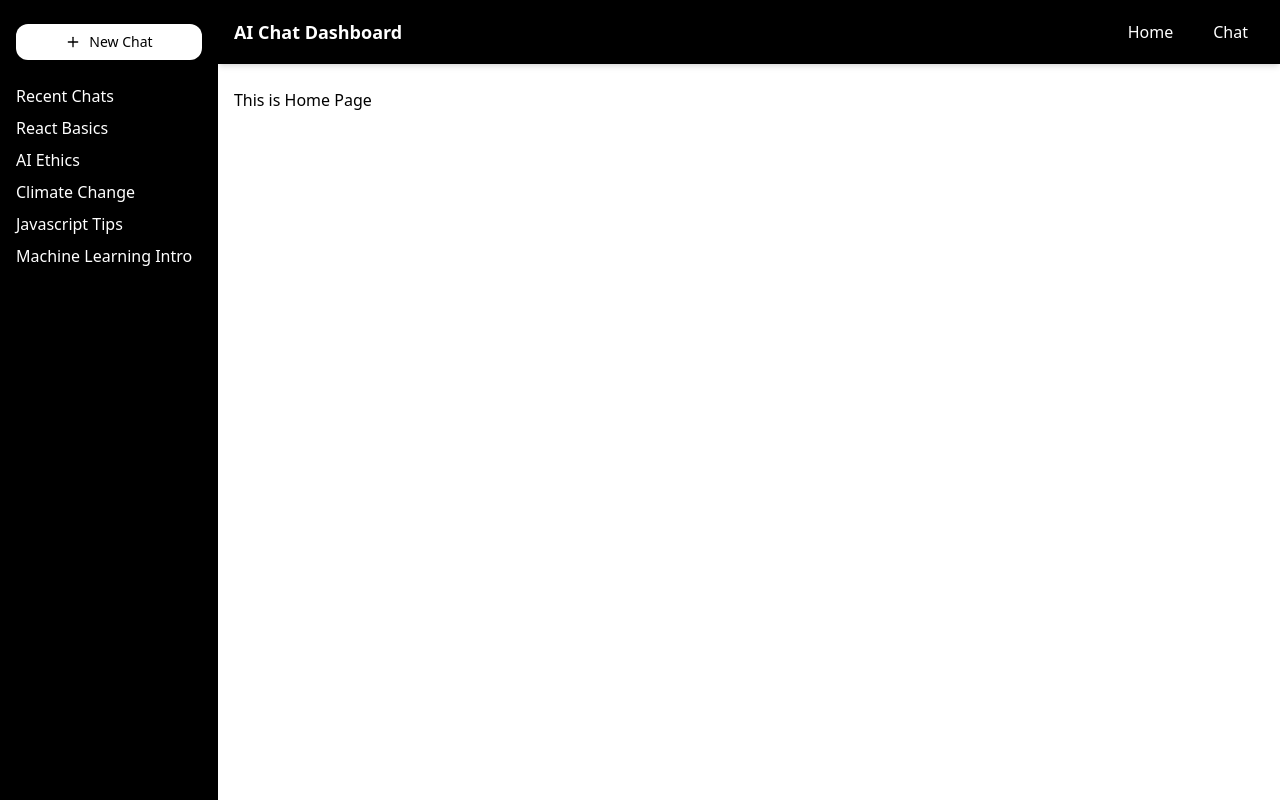
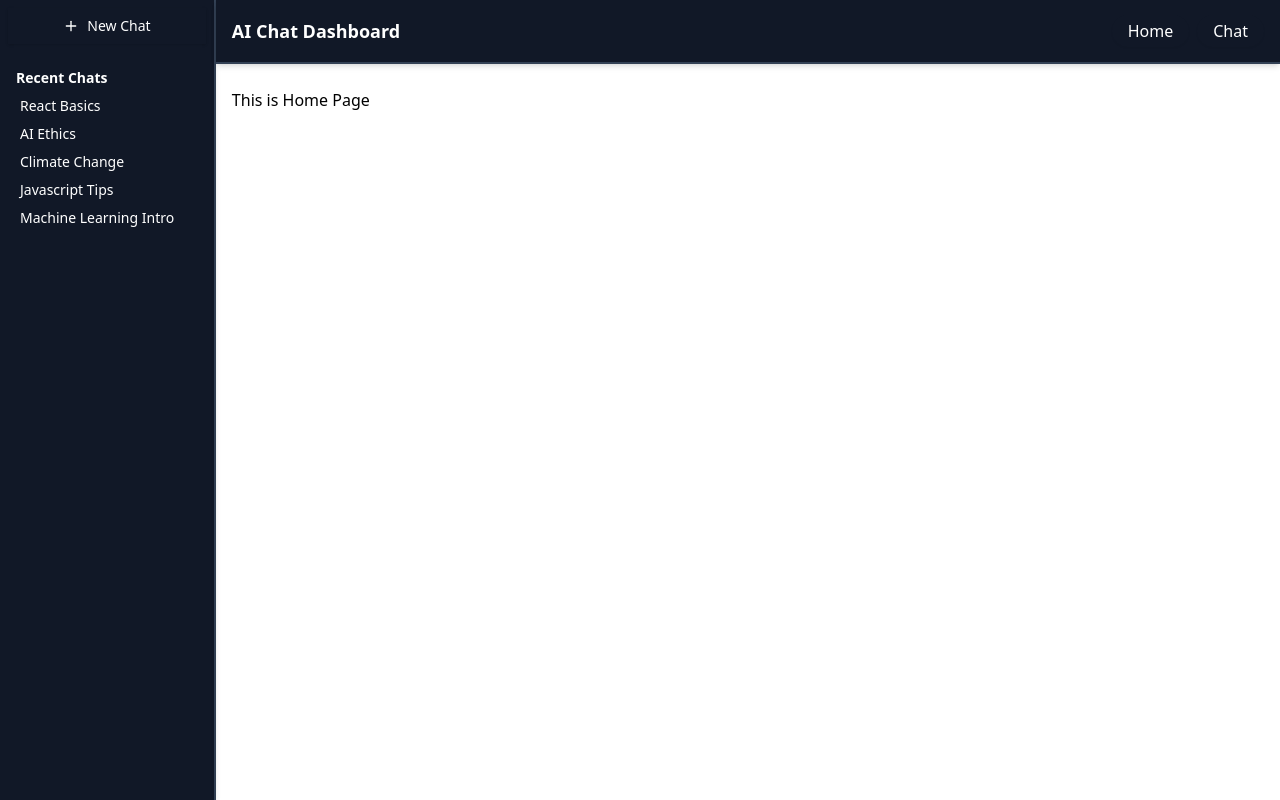
Before and after one commit to faradisyulianto20/deepseek-chat, a React (Vite) app: page / in a window 1280 px wide. Built offline with nearby package versions, Linux system fonts and the light colour scheme.

Commit message:
feat: add Dialog Thread

```diff
--- a/src/components/ChatSidebar.tsx
+++ b/src/components/ChatSidebar.tsx
@@ -2,7 +2,7 @@ import { useState } from "react";
 
 import { Link, Outlet } from 'react-router-dom'
 
-import { Dialog, DialogContent, DialogHeader, DialogTitle } from "./ui/dialog"
+import { Dialog, DialogContent, DialogHeader, DialogTitle, DialogFooter } from "./ui/dialog"
 import { Label } from './ui/label';
 import { Input } from './ui/input';
 import { Button } from "./ui/button";
@@ -12,35 +12,44 @@ import { Plus } from 'lucide-react'
 const ChatSidebar = () => {
 
     const [dialogIsOpen, setDialogIsOpen] = useState(false)
+    const [textInput, setTextInput]= useState("")
 
     return (
         <>
             <Dialog open={dialogIsOpen} onOpenChange={setDialogIsOpen} >
-                <DialogContent className="bg-white rounded-lg">
+                <DialogContent className="bg-gray-900 rounded-lg text-white">
                     <DialogHeader>
                         <DialogTitle>Create new thread</DialogTitle>
                         <div className="space-y-1">
                             <Label htmlFor='thread-title'>Thread title</Label>
-                            <Input id="thread-title"/>
+                            <Input id="thread-title" value={textInput} onChange={(e) => {
+                                setTextInput(e.target.value);
+                            }}
+                            placeholder="Your new thread title"/>
                         </div>
+                        <DialogFooter>
+                            <Button variant={"secondary"} onClick={() => setDialogIsOpen(false) }>Cancel</Button>
+                            <Button>Create Thread</Button>
+                        </DialogFooter>
                     </DialogHeader>
                 </DialogContent>
             </Dialog>
             <div className="flex">
-                <aside className="w-64 h-screen bg-black flex flex-col text-white py-6 px-4">
-                    <div className="flex items-center pb-6">
-                        <Button onClick={() => setDialogIsOpen(true)} className="bg-white text-black hover:bg-gray-300 rounded-xl w-full">
+                <aside className="w-64 h-screen bg-gray-900 flex flex-col text-white py-2 px-2 shadow-md space-y-6 border-r-2 border-r-slate-700">
+                    <Button onClick={() => setDialogIsOpen(true)} className=" hover:bg-gray-800 rounded-lg w-full">
                         <Plus size={16} />
                         New Chat
                     </Button>
-                    </div>
-                    <div className="flex flex-col space-y-2">
-                        <Link to=''>Recent Chats</Link>
+                    <div className="flex flex-col space-y-2 px-2 text-sm">
+                        <Link to='' className="font-bold">Recent Chats</Link>
+                        <div className="px-1 flex flex-col space-y-2">
                             <Link to=''>React Basics</Link>
                             <Link to=''>AI Ethics</Link>
                             <Link to=''>Climate Change</Link>
                             <Link to=''>Javascript Tips</Link>
                             <Link to=''>Machine Learning Intro</Link>
+                        </div>
+
                     </div>
                     {/* <h2 className="text-xl font-bold p-4">Chat Sidebar</h2> */}
 
@@ -48,12 +57,13 @@ const ChatSidebar = () => {
 
 
                 </aside>
-                <div className="w-full">
-                    <header className="h-16 bg-black text-white flex items-center px-4 shadow-md w-full justify-between">
+                <div className="w-full shadow-md">
+                    <header className="h-16 bg-gray-900 text-white flex items-center px-4 shadow-md w-full justify-between border-b-2 border-b-slate-700">
                         <h1 className="text-lg font-semibold">AI Chat Dashboard</h1>
+
                         <div className="flex gap-2">
-                            <Link to="/" className="hover:bg-gray-500 rounded-xl text-white py-1 px-4 shadow-sm">Home</Link>
-                            <Link to="/chat" className="hover:bg-gray-500 rounded-xl text-white py-1 px-4 shadow-sm">Chat</Link>
+                            <Link to="/" className="hover:bg-gray-200 hover:text-gray-800 rounded-2xl text-white py-1 px-4 shadow-sm">Home</Link>
+                            <Link to="/chat" className="hover:bg-gray-200 hover:text-gray-800 rounded-2xl text-white py-1 px-4 shadow-sm">Chat</Link>
                         </div>
                     </header>
                     <Outlet />
```
Lines whose indentation alone changed are shown as unchanged.
